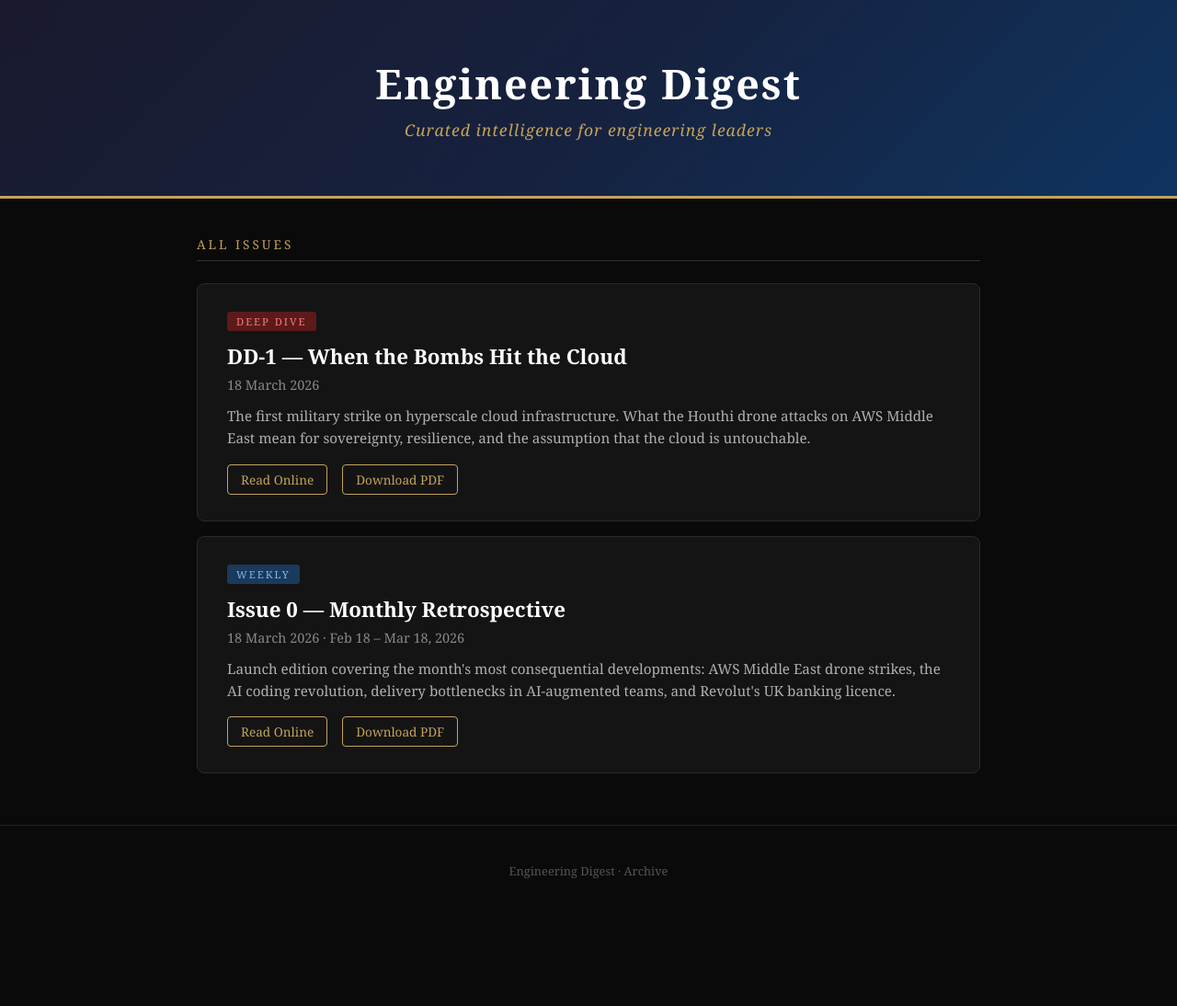
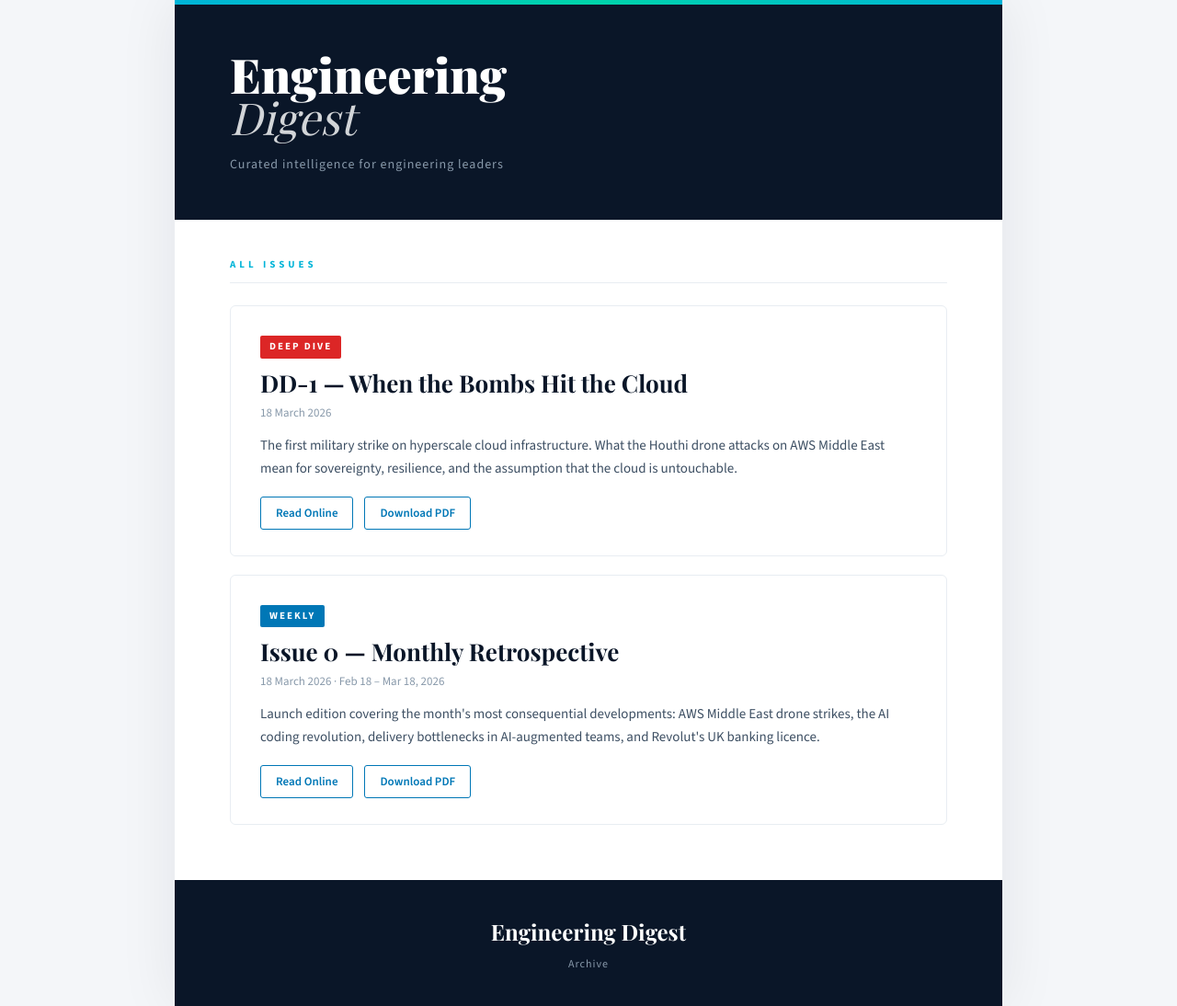
Before and after one commit to stevenmcdowell89-hash/engineering-digest, a plain HTML site: page index.html in a window 1280 px wide. Shown: the whole page at 92% size. Before the commit the page ends 996 px from the top, so only its background shows below. Drawn offline with nearby package versions, Linux system fonts and the light colour scheme; a web font is replaced by a local one.

Commit message:
Update archive index to match article colour scheme

```diff
--- a/index.html
+++ b/index.html
@@ -4,137 +4,216 @@
     <meta charset="UTF-8">
     <meta name="viewport" content="width=device-width, initial-scale=1.0">
     <title>Engineering Digest — Archive</title>
+    <link href="https://fonts.googleapis.com/css2?family=Playfair+Display:ital,wght@0,400;0,700;0,900;1,400&family=Source+Sans+3:wght@300;400;600;700&display=swap" rel="stylesheet">
     <style>
+        :root {
+            --navy: #0A1628;
+            --navy-mid: #1A2744;
+            --teal: #00B4D8;
+            --deep-teal: #0077B6;
+            --white: #FFF;
+            --off-white: #F4F6F9;
+            --light-gray: #E8EDF2;
+            --med-gray: #8899AA;
+            --body-text: #3D4F63;
+            --accent-green: #00D4AA;
+            --accent-orange: #FF6B35;
+            --alert-red: #DC2626;
+        }
+
         * { margin: 0; padding: 0; box-sizing: border-box; }
+
         body {
-            font-family: 'Georgia', 'Times New Roman', serif;
-            background: #0a0a0a;
-            color: #e0e0e0;
+            font-family: 'Source Sans 3', sans-serif;
+            color: var(--body-text);
+            background: var(--off-white);
+            line-height: 1.7;
+            font-size: 16px;
+            -webkit-font-smoothing: antialiased;
+        }
+
+        .archive-wrap {
+            max-width: 900px;
+            margin: 0 auto;
+            background: var(--white);
+            box-shadow: 0 0 60px rgba(10, 22, 40, .08);
             min-height: 100vh;
         }
+
+        /* ── Cover / Header ── */
         .header {
-            background: linear-gradient(135deg, #1a1a2e 0%, #16213e 50%, #0f3460 100%);
-            padding: 60px 40px;
-            text-align: center;
-            border-bottom: 3px solid #c4a35a;
+            background: var(--navy);
+            padding: 56px 60px 48px;
+            position: relative;
+            overflow: hidden;
+        }
+        .header::before {
+            content: '';
+            position: absolute;
+            top: 0; left: 0; right: 0;
+            height: 5px;
+            background: linear-gradient(90deg, var(--teal), var(--accent-green), var(--teal));
         }
         .header h1 {
-            font-size: 2.8rem;
-            font-weight: 700;
-            color: #ffffff;
-            letter-spacing: 2px;
-            margin-bottom: 8px;
+            font-family: 'Playfair Display', serif;
+            font-weight: 900;
+            font-size: 52px;
+            color: var(--white);
+            line-height: .95;
+            margin-bottom: 4px;
+        }
+        .header h1 em {
+            font-style: italic;
+            font-weight: 400;
+            display: block;
+            font-size: 48px;
+            color: rgba(255, 255, 255, .82);
         }
         .header .subtitle {
-            font-size: 1.1rem;
-            color: #c4a35a;
-            font-style: italic;
+            font-size: 14px;
+            color: var(--med-gray);
             letter-spacing: 1px;
+            margin-top: 16px;
         }
-        .container {
-            max-width: 900px;
-            margin: 0 auto;
-            padding: 40px 24px;
+
+        /* ── Content Area ── */
+        .content {
+            padding: 40px 60px;
         }
+
         .section-label {
-            font-size: 0.85rem;
+            font-size: 11px;
+            font-weight: 700;
+            letter-spacing: 4px;
             text-transform: uppercase;
-            letter-spacing: 3px;
-            color: #c4a35a;
+            color: var(--teal);
             margin-bottom: 24px;
-            padding-bottom: 8px;
-            border-bottom: 1px solid #333;
+            padding-bottom: 10px;
+            border-bottom: 1px solid var(--light-gray);
         }
+
+        /* ── Issue Cards ── */
         .issue-card {
-            background: #141414;
-            border: 1px solid #2a2a2a;
-            border-radius: 8px;
+            background: var(--white);
+            border: 1px solid var(--light-gray);
+            border-radius: 6px;
             padding: 28px 32px;
-            margin-bottom: 16px;
-            transition: border-color 0.2s, transform 0.2s;
+            margin-bottom: 20px;
+            transition: border-color 0.2s ease, box-shadow 0.2s ease;
         }
         .issue-card:hover {
-            border-color: #c4a35a;
-            transform: translateY(-2px);
+            border-color: var(--teal);
+            box-shadow: 0 4px 20px rgba(0, 180, 216, .08);
         }
-        .issue-card .issue-type {
+
+        .issue-type {
             display: inline-block;
-            font-size: 0.7rem;
+            font-size: 11px;
+            font-weight: 900;
             text-transform: uppercase;
             letter-spacing: 2px;
             padding: 3px 10px;
-            border-radius: 3px;
+            border-radius: 2px;
             margin-bottom: 12px;
         }
         .type-weekly {
-            background: #1a3a5c;
-            color: #7ab8f5;
+            background: var(--deep-teal);
+            color: var(--white);
         }
         .type-deepdive {
-            background: #5c1a1a;
-            color: #f57a7a;
+            background: var(--alert-red);
+            color: var(--white);
         }
         .type-light {
-            background: #1a5c3a;
-            color: #7af5a8;
+            background: var(--accent-green);
+            color: var(--navy);
         }
+
         .issue-card h2 {
-            font-size: 1.4rem;
-            font-weight: 600;
-            color: #ffffff;
+            font-family: 'Playfair Display', serif;
+            font-size: 26px;
+            font-weight: 700;
+            color: var(--navy);
+            line-height: 1.15;
             margin-bottom: 6px;
         }
         .issue-card h2 a {
-            color: #ffffff;
+            color: var(--navy);
             text-decoration: none;
         }
         .issue-card h2 a:hover {
-            color: #c4a35a;
+            color: var(--deep-teal);
         }
+
         .issue-card .date {
-            font-size: 0.9rem;
-            color: #888;
+            font-size: 13px;
+            color: var(--med-gray);
             margin-bottom: 12px;
         }
+
         .issue-card .summary {
-            font-size: 0.95rem;
-            color: #b0b0b0;
-            line-height: 1.6;
+            font-size: 15px;
+            color: var(--body-text);
+            line-height: 1.65;
         }
+
         .issue-card .links {
-            margin-top: 16px;
+            margin-top: 18px;
             display: flex;
-            gap: 16px;
+            gap: 12px;
         }
         .issue-card .links a {
-            font-size: 0.85rem;
-            color: #c4a35a;
+            font-size: 13px;
+            font-weight: 600;
+            color: var(--deep-teal);
             text-decoration: none;
-            padding: 6px 14px;
-            border: 1px solid #c4a35a;
-            border-radius: 4px;
+            padding: 6px 16px;
+            border: 1px solid var(--deep-teal);
+            border-radius: 3px;
             transition: background 0.2s, color 0.2s;
         }
         .issue-card .links a:hover {
-            background: #c4a35a;
-            color: #0a0a0a;
+            background: var(--deep-teal);
+            color: var(--white);
         }
+
+        /* ── Footer ── */
         .footer {
+            background: var(--navy);
+            padding: 36px 60px;
             text-align: center;
-            padding: 40px 24px;
-            color: #555;
-            font-size: 0.8rem;
-            border-top: 1px solid #222;
+        }
+        .footer-brand {
+            font-family: 'Playfair Display', serif;
+            font-size: 24px;
+            color: var(--white);
+            font-weight: 700;
+        }
+        .footer-sub {
+            font-size: 12px;
+            color: var(--med-gray);
+            letter-spacing: 1px;
+            margin-top: 4px;
+        }
+
+        /* ── Responsive ── */
+        @media (max-width: 700px) {
+            .header, .content, .footer { padding-left: 20px; padding-right: 20px; }
+            .header h1 { font-size: 36px; }
+            .header h1 em { font-size: 34px; }
+            .issue-card { padding: 20px; }
+            .issue-card h2 { font-size: 22px; }
         }
     </style>
 </head>
 <body>
+    <div class="archive-wrap">
         <div class="header">
-        <h1>Engineering Digest</h1>
+            <h1>Engineering<em>Digest</em></h1>
             <div class="subtitle">Curated intelligence for engineering leaders</div>
         </div>
 
-    <div class="container">
+        <div class="content">
             <div class="section-label">All Issues</div>
 
             <div class="issue-card">
@@ -165,7 +244,9 @@
         </div>
 
         <div class="footer">
-        Engineering Digest &middot; Archive
+            <div class="footer-brand">Engineering Digest</div>
+            <div class="footer-sub">Archive</div>
+        </div>
     </div>
 </body>
 </html>
```
Lines whose indentation alone changed are shown as unchanged.
